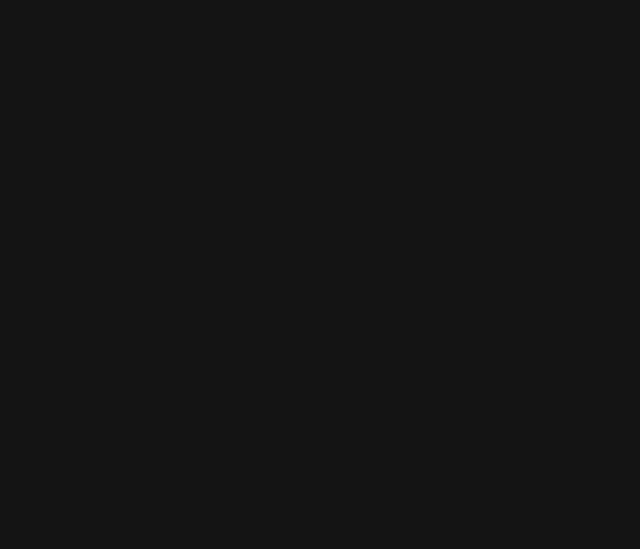
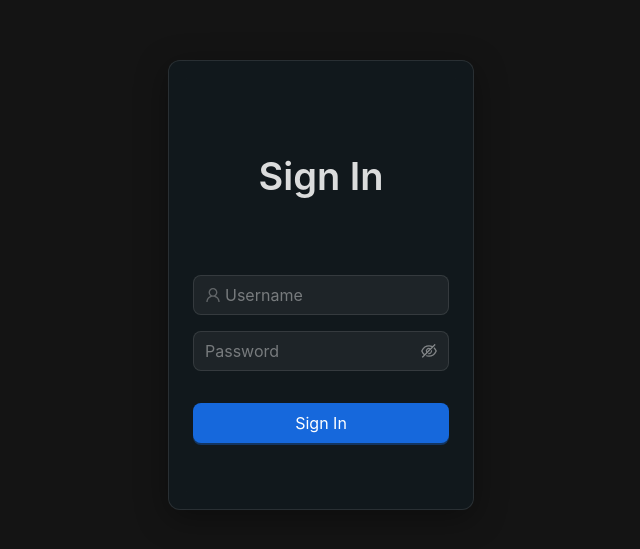
Before and after one commit to fazriegi/money_management-fe, a React (Vite) app: page /login in a window 1280 px wide. Before the commit this address had no page. Shown: the part 115-664 px from the top of the page, without its empty margins (319-959 px from the left). Built offline with nearby package versions, Linux system fonts and the light colour scheme.

Commit message:
feat: login page

```diff
--- a/src/App.css
+++ b/src/App.css
@@ -1,6 +1,10 @@
 #container {
+  margin: 0;
+  min-height: 100vh;
+}
+
+#money-management {
   margin: 1em 3em;
-  min-height: 100vh;
 }
 
 #money-management header {
@@ -47,6 +51,56 @@
   box-shadow: 0 4px 20px rgba(0, 0, 0, 0.4);
 }
 
+.glass-container {
+  background: rgba(0, 67, 105, 0.1);
+  backdrop-filter: blur(10px);
+  border-radius: 12px;
+  border: 1px solid rgba(255, 255, 255, 0.1);
+  box-shadow: 0 8px 32px 0 rgba(0, 0, 0, 0.36);
+  padding: 24px;
+  width: 20%;
+  height: 50vh;
+  display: flex;
+  align-items: center;
+  justify-content: center;
+}
+
+/* Adjust input styles for dark theme compatibility */
+.glass-container .ant-input {
+  background: rgba(255, 255, 255, 0.05);
+  border-color: rgba(255, 255, 255, 0.1);
+  color: rgba(255, 255, 255, 0.8);
+}
+
+.glass-container .ant-input::placeholder {
+  color: rgba(255, 255, 255, 0.4);
+}
+
+.glass-container .ant-input-password {
+  background: rgba(255, 255, 255, 0.05);
+  border-color: rgba(255, 255, 255, 0.1);
+}
+
+.glass-container .ant-input-affix-wrapper {
+  background: rgba(255, 255, 255, 0.05);
+  border-color: rgba(255, 255, 255, 0.1);
+}
+
+/* Ensure icons are visible in dark theme */
+.glass-container .anticon {
+  color: rgba(255, 255, 255, 0.3);
+}
+
+#login-container {
+  height: 100vh;
+  display: flex;
+  align-items: center;
+  justify-content: center;
+}
+
+#login-form {
+  text-align: center;
+}
 
 @media (max-width: 600px) {
   body {
@@ -56,6 +110,11 @@
   #container {
     margin: 0.5em;
     width: 100%;
+  }
+
+  #money-management,
+  .glass-container {
+    margin: 0.5em;
   }
 
   #money-management header {
@@ -88,4 +147,9 @@
     flex-direction: column;
     align-items: center;
   }
+
+  .glass-container {
+    width: 100%;
+    height: 40vh;
+  }
 }
--- a/src/index.css
+++ b/src/index.css
@@ -22,6 +22,10 @@
 }
 
 body {
+  min-height: 100vh;
+  display: flex;
+  justify-content: center;
+  align-items: center;
   margin: 0;
 }
 
@@ -30,6 +34,12 @@
   line-height: 1.1;
 }
 
-.ant-table-container, .ant-table-placeholder {
+.ant-table-container,
+.ant-table-placeholder {
   height: 310px !important;
 }
+
+#root {
+  min-width: 100%;
+  min-height: 100%;
+}
--- a/src/pages/Container.jsx
+++ b/src/pages/Container.jsx
@@ -1,12 +1,13 @@
 import { Route, Routes } from "react-router-dom";
 import { MoneyManagementProvider } from "../context/MoneyManagementContext";
 import MoneyManagement from "./MoneyManagement";
+import Login from "./Login";
 
 export default function Container() {
   return (
     <div id="container">
       <Routes>
-        {/* <Route path="/login" element={<Login />} /> */}
+        <Route path="/login" element={<Login />} />
         <Route
           path="/money-management"
           element={
--- /dev/null
+++ b/src/pages/Login.jsx
@@ -0,0 +1,37 @@
+import { UserOutlined } from "@ant-design/icons";
+import { Button, Input, message, Typography } from "antd";
+
+const Login = () => {
+  const handleLogin = () => {
+    message.error("Implement me!");
+  };
+
+  return (
+    <div id="login-container">
+      <div className="glass-container">
+        <div id="login-form">
+          <Typography.Title style={{ marginBottom: "2em" }}>
+            Sign In
+          </Typography.Title>
+          <Input
+            placeholder="Username"
+            prefix={<UserOutlined />}
+            size="large"
+            style={{ marginBottom: "1em" }}
+          />
+          <Input.Password placeholder="Password" size="large" />
+          <Button
+            type="primary"
+            style={{ marginTop: "2em", width: "100%" }}
+            size="large"
+            onClick={handleLogin}
+          >
+            Sign In
+          </Button>
+        </div>
+      </div>
+    </div>
+  );
+};
+
+export default Login;
```
